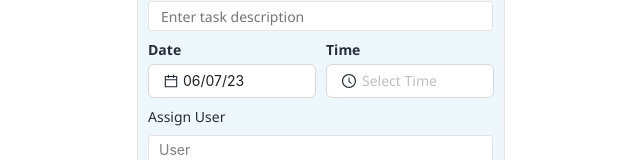
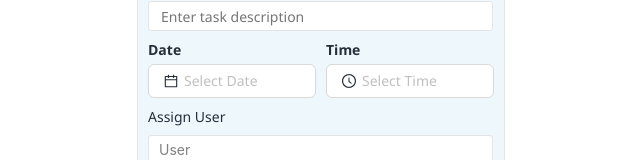
Before and after one commit to Sandeep151-lang/AllTimeDesign, a React (Create React App) app: page / in a window 1280 px wide. Both pictures are taken after a click on the icon 689 px from the left and 83 px from the top of the page. Shown: the part 143-303 px from the top of the page, without its empty margins (203-843 px from the left). Built offline with nearby package versions, Linux system fonts and the light colour scheme; no server answers.

Commit message:
list count added

```diff
--- a/src/components/Added.jsx
+++ b/src/components/Added.jsx
@@ -35,7 +35,6 @@ const Added = ({
   const url = `https://stage.api.sloovi.com/task/lead_65b171d46f3945549e3baa997e3fc4c2`
   const companyId = `company_0f8d040401d14916bc2430480d7aa0f8`
 
-  console.log(time)
   const addTask = async () => {
     //  const a = moment(time).format('hh:mm')
     const a = moment(time).format("hh:mm").split(":") // split it at the colons
@@ -83,7 +82,7 @@ const Added = ({
       console.log(error)
     }
   }
-  console.log(moment(time))
+
   return (
     <>
       <div className="task-set">
@@ -101,9 +100,12 @@ const Added = ({
               Date
             </label>
             <div>
+              {console.log(moment(date).format("DD/MM/YY"), "date")}
               <DatePicker
                 format="DD/MM/YY"
-                value={moment(date)}
+                // value={date==="Invalid date" ? "" : moment(date)}
+                // value={moment(date)}
+                selected={moment(date).format("DD/MM/YY")}
                 placeholder="Select Date"
                 onChange={(date) => setDate(date)}
                 style={{ width: "168px", height: "34px", marginTop: "6px" }}
--- a/src/components/List.jsx
+++ b/src/components/List.jsx
@@ -41,7 +41,8 @@ const List = ({
   }, [])
 
   const editList = (e) => {
-    setDate(e?.task_date)
+    // setDate(e?.task_date)
+    setDate(e?.task_date_time_in_utc)
     setDescription(e?.task_msg)
     setTime(e?.task_time)
 
```
Also changed, not shown: src/App.css (+0 -114 lines).
